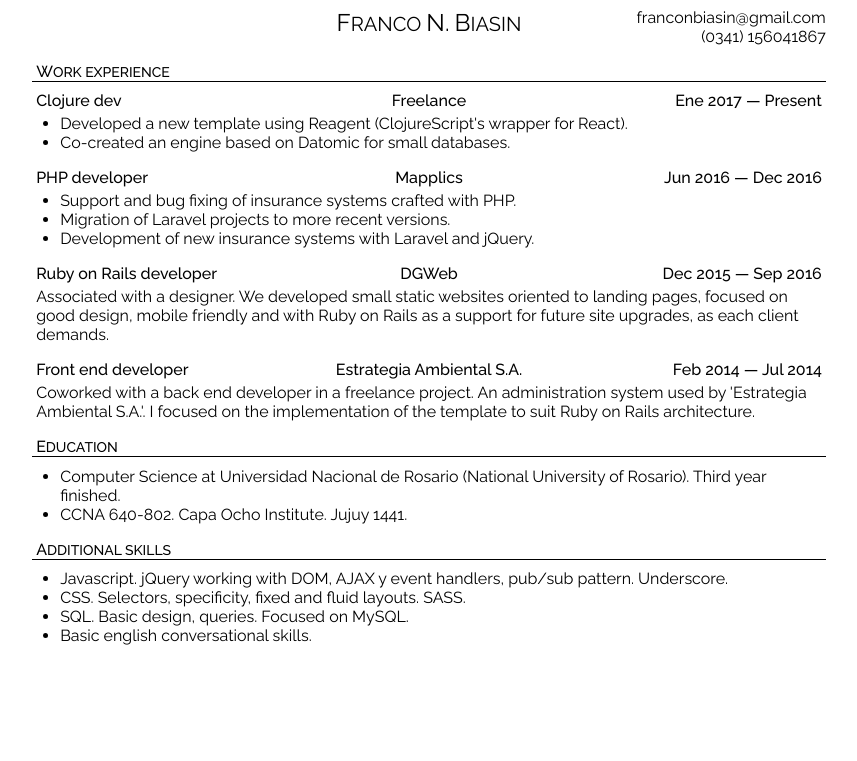
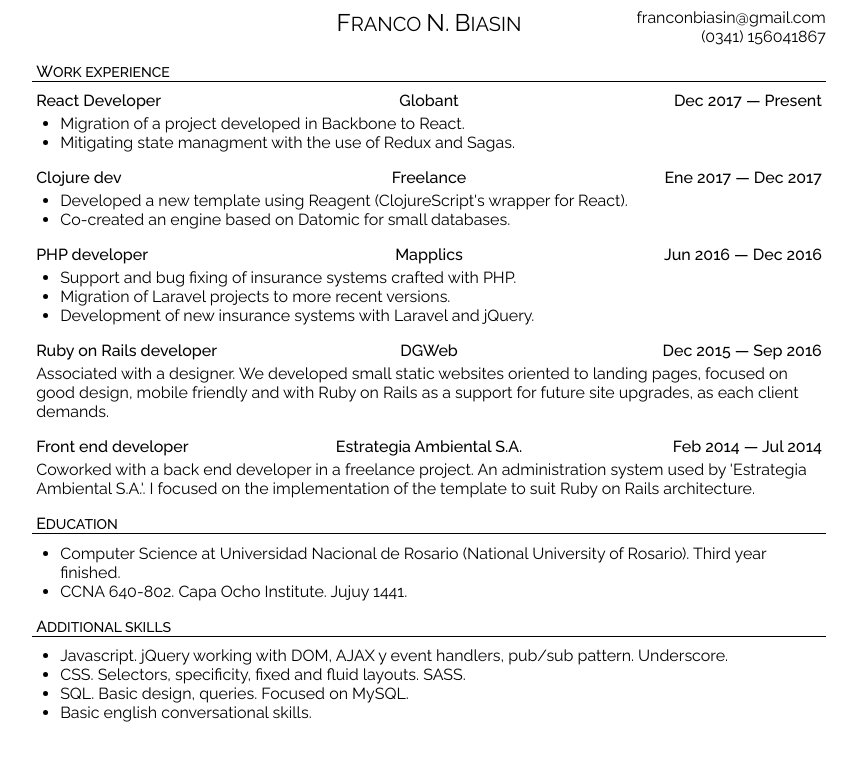
Before and after one commit to frankitox/frankitox.github.io, a Jekyll site: the page built from resume/index.html, in a window 1280 px wide. Shown: the top 761 px of the page, without its empty margins (211-1068 px from the left). Built offline with Jekyll 4.4.1, drawn with Linux system fonts in a browser that asks for light colours.

Commit message:
added a bit of information about Globant

```diff
--- a/resume/index.html
+++ b/resume/index.html
@@ -19,9 +19,23 @@ lang: en
 
   <div class="subsection">
     <div class="tryptic">
+      <div class="fst">React Developer</div>
+      <div class="snd">Globant</div>
+      <div class="trd">Dec 2017 — Present</div>
+    </div>
+    <div class="content">
+      <ul>
+        <li>Migration of a project developed in Backbone to React.</li>
+        <li>Mitigating state managment with the use of Redux and Sagas.</li>
+      </ul>
+    </div>
+  </div>
+
+  <div class="subsection">
+    <div class="tryptic">
       <div class="fst">Clojure dev</div>
       <div class="snd">Freelance</div>
-      <div class="trd">Ene 2017 — Present</div>
+      <div class="trd">Ene 2017 — Dec 2017</div>
     </div>
     <div class="content">
       <ul>
```
Also changed, not shown: resume/es/index.html (+15 -1 lines).
